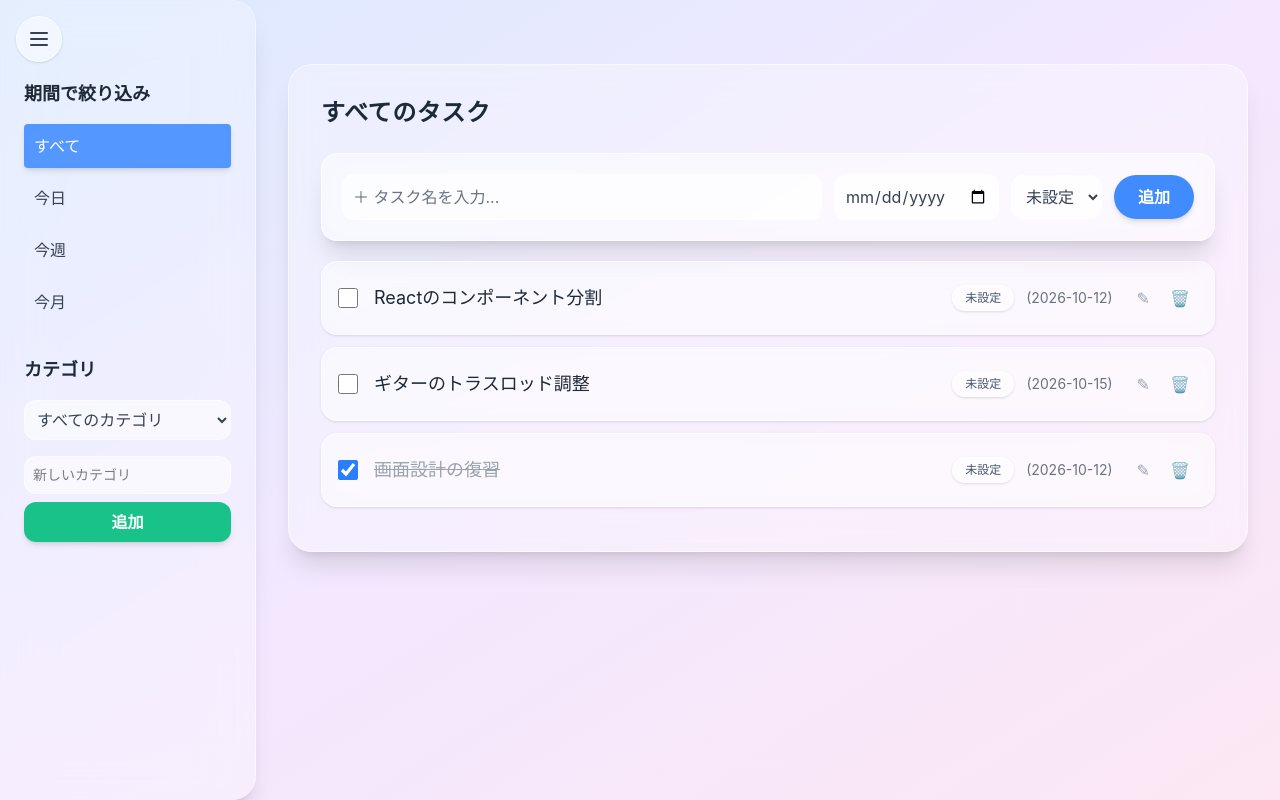
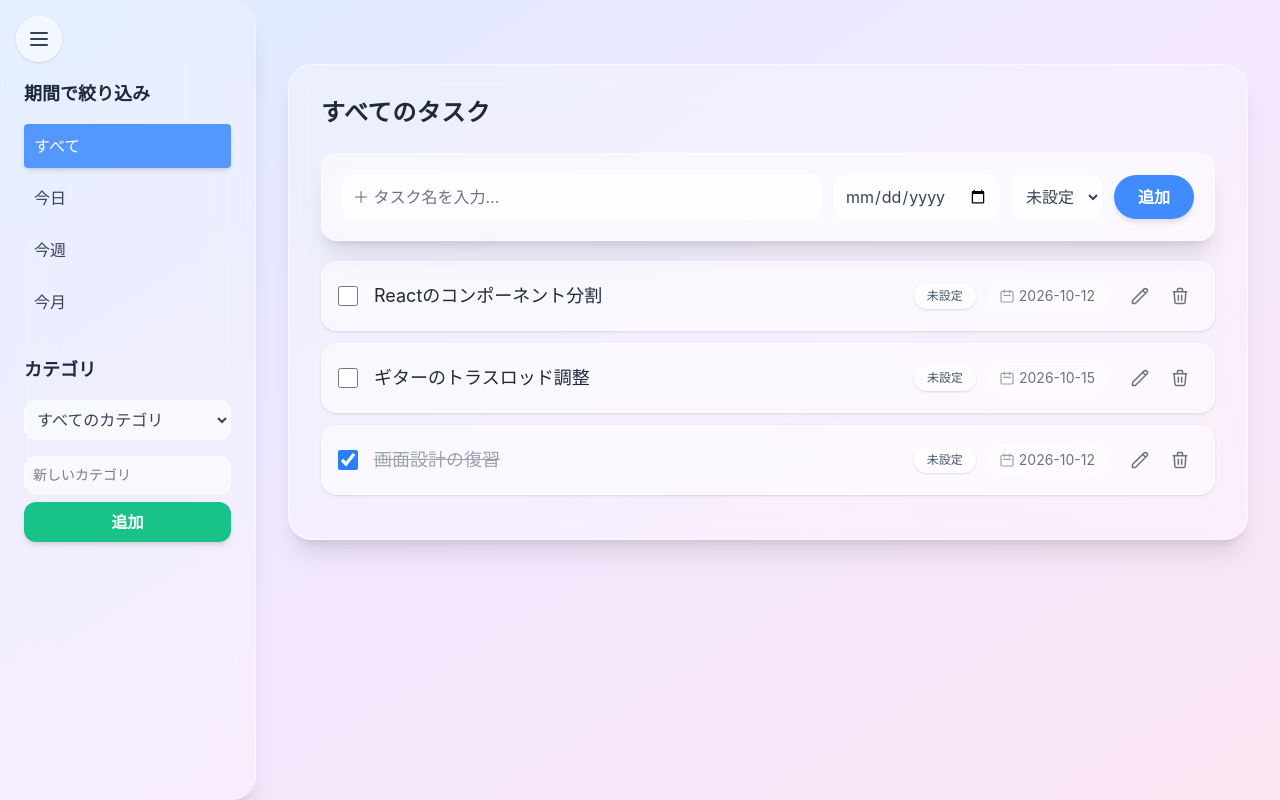
Before and after one commit to kei3yu3/ToDoApp, a React (Vite) app: page / in a window 1280 px wide. Built offline with nearby package versions, Linux system fonts and the light colour scheme.

Commit message:
絵文字アイコンのSVG化

```diff
--- a/src/components/layout/Sidebar.tsx
+++ b/src/components/layout/Sidebar.tsx
@@ -90,7 +90,8 @@ export const Sidebar = ({ currentFilter, onFilterChange, currentCategory, onCate
         <div className="flex gap-1.5 mb-4">
           <select
             value={currentCategory}
-            onChange={(e) => { onCategoryChange(e.target.value); onClose?.(); }}
+            // ★ カテゴリ変更時はサイドバーを閉じないように修正
+            onChange={(e) => onCategoryChange(e.target.value)}
             className="flex-1 p-2 bg-white/60 border border-white/50 rounded-xl focus:outline-none focus:ring-2 focus:ring-blue-300/50 cursor-pointer text-gray-700"
           >
             <option value="all">すべてのカテゴリ</option>
@@ -105,7 +106,10 @@ export const Sidebar = ({ currentFilter, onFilterChange, currentCategory, onCate
               className="px-3 bg-red-500/80 text-white rounded-xl shadow-sm hover:bg-red-600 transition-colors"
               title="このカテゴリを削除"
             >
-              🗑
+              {/* ★ カテゴリ削除ボタンもゴミ箱のSVGアイコンに変更 */}
+              <svg className="w-4 h-4" fill="none" stroke="currentColor" viewBox="0 0 24 24">
+                <path strokeLinecap="round" strokeLinejoin="round" strokeWidth={2} d="M19 7l-.867 12.142A2 2 0 0116.138 21H7.862a2 2 0 01-1.995-1.858L5 7m5 4v6m4-6v6m1-10V4a1 1 0 00-1-1h-4a1 1 0 00-1 1v3M4 7h16" />
+              </svg>
             </button>
           )}
         </div>
--- a/src/components/tasks/TaskItem.tsx
+++ b/src/components/tasks/TaskItem.tsx
@@ -70,23 +70,36 @@ export const TaskItem = ({ task, onDeleteTask, onToggleTaskDone, onEditTask }: P
             </span>
           )}
 
-          <span className="text-gray-500 mr-4 text-sm whitespace-nowrap">
-            ({task.dueDate})
-          </span>
+          {/* ★ 日付：カレンダーのSVGアイコン付きに変更 */}
+          {task.dueDate && (
+            <span className="flex items-center gap-1 text-gray-500 mr-4 text-sm whitespace-nowrap bg-white/40 px-2.5 py-1 rounded-full border border-white/40">
+              <svg className="w-4 h-4 text-gray-400" fill="none" stroke="currentColor" viewBox="0 0 24 24">
+                <path strokeLinecap="round" strokeLinejoin="round" strokeWidth={1.8} d="M8 7V3m8 4V3m-9 8h10M5 21h14a2 2 0 002-2V7a2 2 0 00-2-2H5a2 2 0 00-2 2v12a2 2 0 002 2z" />
+              </svg>
+              {task.dueDate}
+            </span>
+          )}
 
+          {/* ★ 編集ボタン：ペンのSVGアイコン */}
           <button
             onClick={() => setIsEditing(true)}
-            className="p-2 text-gray-400 hover:text-blue-500 hover:bg-white/60 rounded-full transition-all cursor-pointer mr-1"
+            className="p-2 text-gray-500 hover:text-blue-600 hover:bg-white/60 rounded-full transition-all cursor-pointer mr-1"
             title="編集"
           >
-            ✎
+            <svg className="w-5 h-5" fill="none" stroke="currentColor" viewBox="0 0 24 24">
+              <path strokeLinecap="round" strokeLinejoin="round" strokeWidth={1.8} d="M15.232 5.232l3.536 3.536m-2.036-5.036a2.5 2.5 0 113.536 3.536L6.5 21.036H3v-3.572L16.732 3.732z" />
+            </svg>
           </button>
+
+          {/* ★ 削除ボタン：ゴミ箱のSVGアイコン */}
           <button
             onClick={() => onDeleteTask(task.id)}
-            className="p-2 text-gray-400 hover:text-red-500 hover:bg-red-50/60 rounded-full transition-all cursor-pointer"
+            className="p-2 text-gray-500 hover:text-red-500 hover:bg-red-50/60 rounded-full transition-all cursor-pointer"
             title="削除"
           >
-            🗑
+            <svg className="w-5 h-5" fill="none" stroke="currentColor" viewBox="0 0 24 24">
+              <path strokeLinecap="round" strokeLinejoin="round" strokeWidth={1.8} d="M19 7l-.867 12.142A2 2 0 0116.138 21H7.862a2 2 0 01-1.995-1.858L5 7m5 4v6m4-6v6m1-10V4a1 1 0 00-1-1h-4a1 1 0 00-1 1v3M4 7h16" />
+            </svg>
           </button>
         </div>
       )}
```
